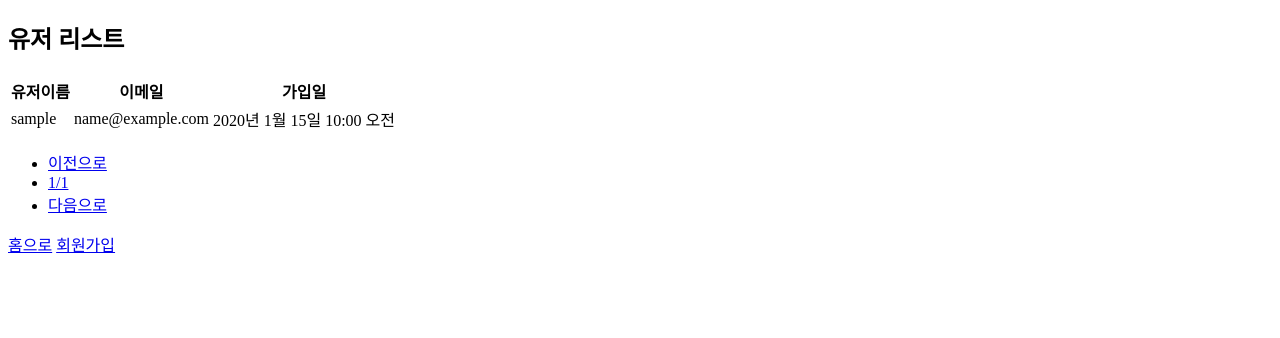
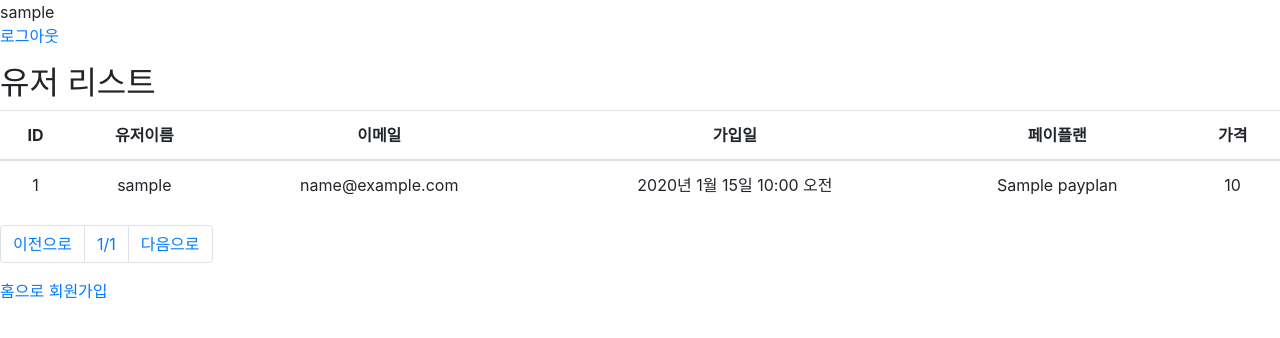
Before and after one commit to gimseonjin/shrinker, a Django app: page /list in a window 1280 px wide. Shown: the top 338 px of the page. Run offline with Django 4.2, Linux system fonts and the light colour scheme; a user stored in the database is signed in; tables that the repository leaves empty hold one stand-in row (values such as "Sample post"); some libraries are stand-ins or nearby versions.

Commit message:
Refactoring : Update Boards With Tags And Bootstrap
Update boards design

참고 : #

```diff
--- a/client/views.py
+++ b/client/views.py
@@ -8,6 +8,7 @@ from django.shortcuts import render, redirect
 from django.views.decorators.csrf import csrf_exempt
 
 from client.forms import RegisterForm
+from client.models import UserDetail
 
 # Create your views here.
 
@@ -74,8 +75,8 @@ def logout_view(request):
 @login_required
 def list_view(request):
     page = int(request.GET.get("p", 1))
-    users = User.objects.all().order_by("-id")
-    paginator = Paginator(users, 10)
-    users = paginator.get_page(page)
+    userDetail = UserDetail.objects.select_related("pay_plan").select_related("user").all().order_by("-id")
+    paginator = Paginator(userDetail, 5)
+    userDetails = paginator.get_page(page)
 
-    return render(request, "boards.html", {"users": users})
+    return render(request, "boards.html", {"userDetails": userDetails})
--- a/requirements.txt
+++ b/requirements.txt
@@ -6,6 +6,7 @@ django-seed==0.3.1
 djangorestframework==3.13.1
 Faker==13.12.1
 install==1.3.5
+psycopg2-binary==2.9.3
 pydantic==1.9.1
 python-dateutil==2.8.2
 pytz==2022.1
--- a/templates/base.html
+++ b/templates/base.html
@@ -1,11 +1,33 @@
 <!DOCTYPE html>
-<html lang="en">
-<head>
-    <meta charset="UTF-8">
-    <meta http-equiv="X-UA-Compatible" content="IE=edge">
-    <meta name="viewport" content="width=device-width, initial-scale=1.0">
-    <title>Hello Django</title>
-</head>
+<html lang="ko">
+    <head>
+        <meta charset="utf-8">
+        <meta name="viewport" content="width=device-width, initial-scale=1, shrink-to-fit=no">
+
+        <title>Hello Django</title>
+
+        <link
+          rel="stylesheet"
+          href="https://stackpath.bootstrapcdn.com/bootstrap/4.4.1/css/bootstrap.min.css"
+          integrity="sha384-Vkoo8x4CGsO3+Hhxv8T/Q5PaXtkKtu6ug5TOeNV6gBiFeWPGFN9MuhOf23Q9Ifjh"
+          crossorigin="anonymous"
+        />
+        <script
+          src="https://code.jquery.com/jquery-3.4.1.slim.min.js"
+          integrity="sha384-J6qa4849blE2+poT4WnyKhv5vZF5SrPo0iEjwBvKU7imGFAV0wwj1yYfoRSJoZ+n"
+          crossorigin="anonymous"
+        ></script>
+        <script
+          src="https://cdn.jsdelivr.net/npm/popper.js@1.16.0/dist/umd/popper.min.js"
+          integrity="sha384-Q6E9RHvbIyZFJoft+2mJbHaEWldlvI9IOYy5n3zV9zzTtmI3UksdQRVvoxMfooAo"
+          crossorigin="anonymous"
+        ></script>
+        <script
+          src="https://stackpath.bootstrapcdn.com/bootstrap/4.4.1/js/bootstrap.min.js"
+          integrity="sha384-wfSDF2E50Y2D1uUdj0O3uMBJnjuUD4Ih7YwaYd1iqfktj0Uod8GCExl3Og8ifwB6"
+          crossorigin="anonymous"
+        ></script>
+      </head>
 <body>
     {{ user }} <br />
     {% for i in params %} {{i}}<br />
@@ -16,5 +38,7 @@
     <p><a href="{% url 'register' %}">회원가입</a></p>
     <p><a href="{% url 'login' %}">로그인</a></p>
     {% endif %}
+    {% block content %}
+    {% endblock %}
 </body>
 </html>
--- a/templates/boards.html
+++ b/templates/boards.html
@@ -1,47 +1,48 @@
-<!DOCTYPE html>
-<html lang="en">
-  <head>
-    <meta charset="UTF-8" />
-    <title>FastCampus Django</title>
-  </head>
-  <body>
+{% extends "base.html" %}
+{%block content%}
     <h2>유저 리스트</h2>
     <h4>{%if msg%}{{msg}}{%endif%}</h4>
-    <table>
+    <table class="table table-hover nowrap text-center font-size-12">
       <thead>
+        <th>ID</th>
         <th>유저이름</th>
         <th>이메일</th>
         <th>가입일</th>
+        <th>페이플랜</th>
+        <th>가격</th>
     </thead>
-      {% for u in users %}
+      {% for u in userDetails %}
       <tr>
-        <td>{{u.username}}</td>
-        <td>{{u.email}}</td>
-        <td>{{u.date_joined}}</td>
+        <td>{{u.user.id}}</td>
+        <td>{{u.user.username}}</td>
+        <td>{{u.user.email}}</td>
+        <td>{{u.user.date_joined}}</td>
+        <td>{{u.pay_plan.name}}</td>
+        <td>{{u.pay_plan.price}}</td>
     </tr>
       {% endfor %}
-    </table>
-    <nav>
-        <ul>
-            {% if users.has_previous %}
-            <li>
-                <a href="?p={{users.previous_page_number }}">이전으로</a>
+  </table
+    <nav aria-label="Page navigation example">
+      <ul class="pagination">
+        {% if userDetails.has_previous %}
+        <li class="page-item">
+          <a class="page-link" href="?p={{userDetails.previous_page_number }}">이전으로</a>
       </li>
         {% else %}
-            <li>
-                <a href="#">이전으로</a>
+        <li class="page-item">
+          <a class="page-link" href="#">이전으로</a>
+      </li class="page-item">
+        {% endif %}
+        <li class="page-item">
+          <a class="page-link" href="?p={{userDetails.number|add:1 }}">{{userDetails.number}}/{{userDetails.paginator.num_pages}}</a>
       </li>
-            {% endif %}
-            <li>
-                <a href="#">{{users.number}}/{{users.paginator.num_pages}}</a>
-            </li>
-            {% if users.has_next %}
-            <li>
-                <a href="?p={{users.next_page_number }}">다음으로</a>
+        {% if userDetails.has_next %}
+        <li class="page-item">
+          <a class="page-link" href="?p={{userDetails.next_page_number }}">다음으로</a>
       </li>
         {% else %}
-            <li>
-                <a href="#">다음으로</a>
+        <li class="page-item">
+          <a class="page-link" href="#">다음으로</a>
       </li>
         {% endif %}
     </ul>
@@ -50,5 +51,4 @@
       <a href="{% url 'index' %}">홈으로</a>
       <a href="{% url 'register' %}">회원가입</a>
   </p>
-  </body>
-</html>
+{%endblock%}
```
Lines whose indentation alone changed are shown as unchanged.
